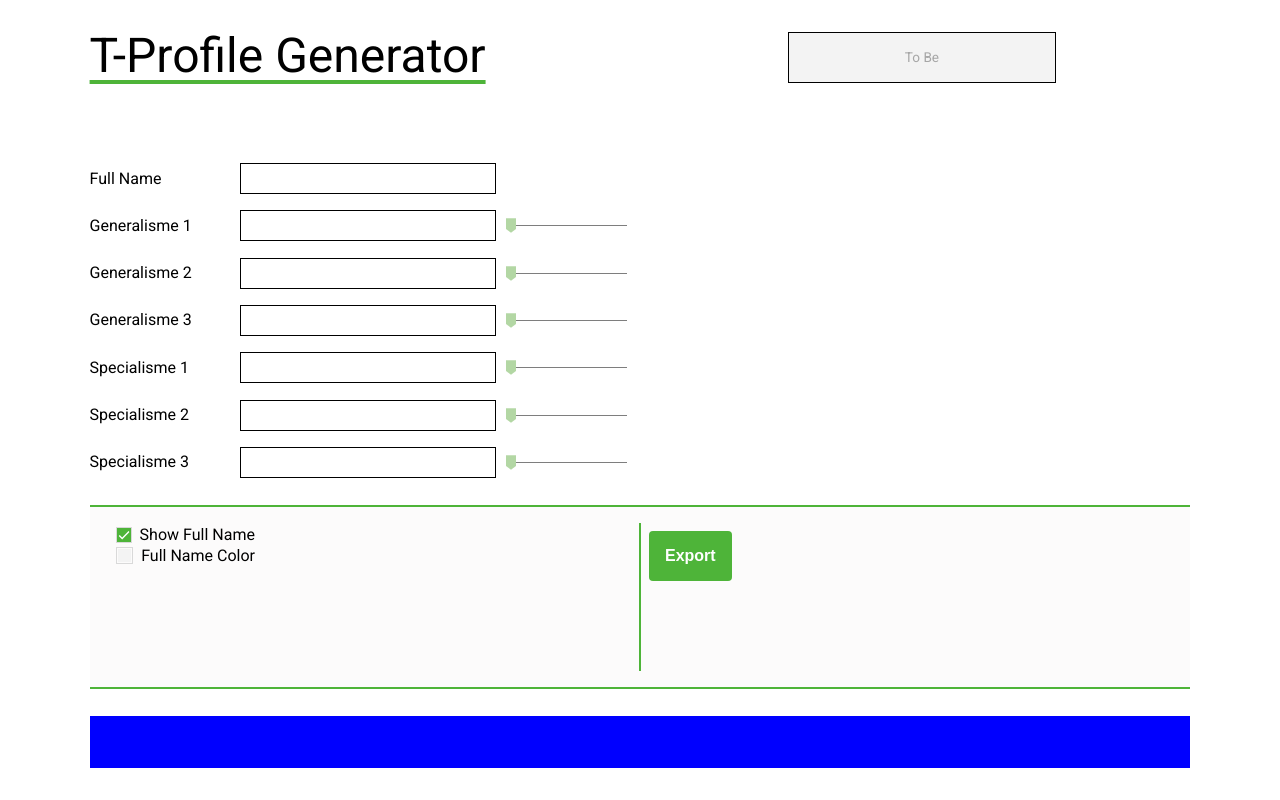
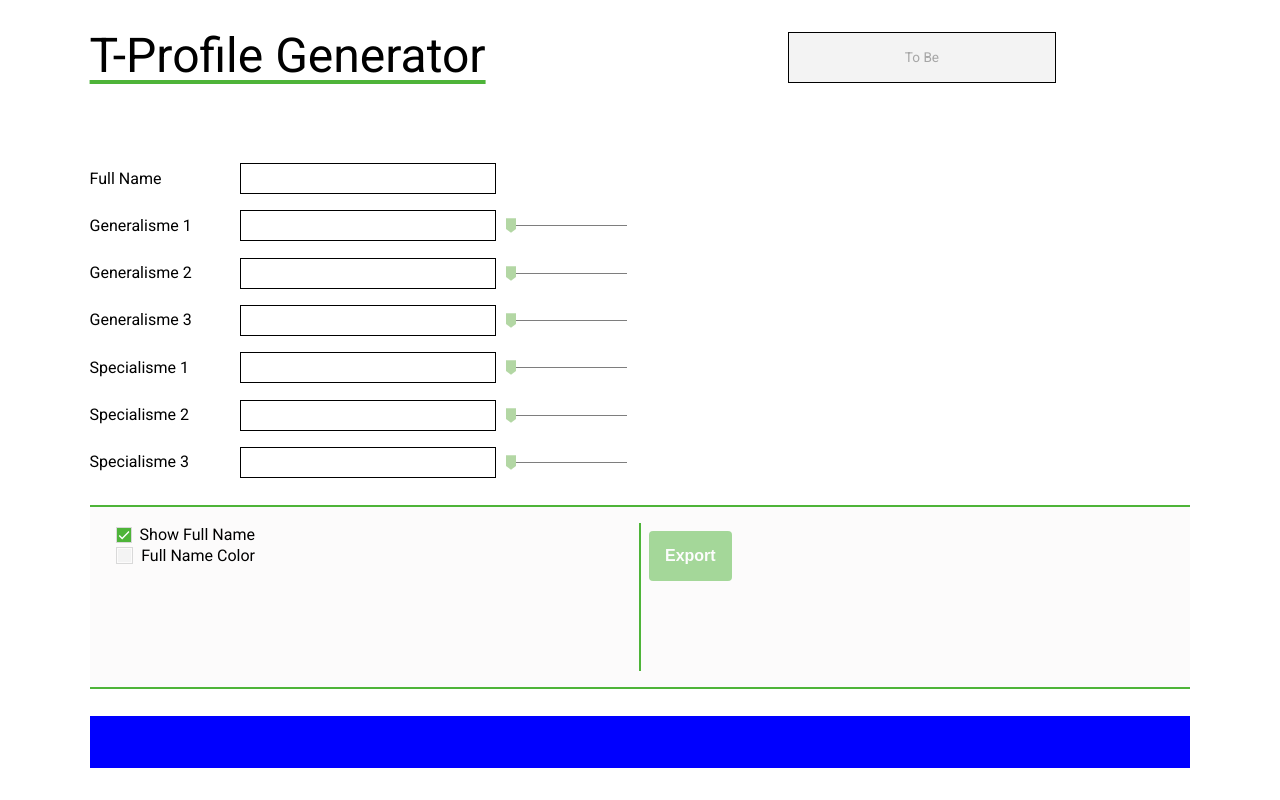
Before and after one commit to Euricom/t-profile-gen-v2, a React (Vite) app: page / in a window 1280 px wide. Built offline with nearby package versions, Linux system fonts and the light colour scheme.

Commit message:
wip: add disabled state for button component

```diff
--- a/src/App.tsx
+++ b/src/App.tsx
@@ -18,7 +18,7 @@ function App(): JSX.Element {
 
   return (
     <Layout
-      config={<Config onExportClick={handleImageExport} />}
+      config={<Config isExportDisabled={!isTprofilePresent} onExportClick={handleImageExport} />}
       header={<Header>T-Profile Generator</Header>}
       cookies={<Test />}
       preview={isTprofilePresent ? <TProfile ref={imageExportDOMNode} /> : null}
--- a/src/components/Button/Button.tsx
+++ b/src/components/Button/Button.tsx
@@ -4,12 +4,13 @@ import { ButtonProps } from './types';
 
 const Button = ({
   children,
+  isDisabled = false,
   onClick,
   size = 'medium',
   type = 'button',
   variant = 'primary',
 }: ButtonProps): JSX.Element => (
-  <S.Button size={size} onClick={(event) => onClick(event)} type={type} variant={variant}>
+  <S.Button disabled={isDisabled} size={size} onClick={(event) => onClick(event)} type={type} variant={variant}>
     {children}
   </S.Button>
 );
--- a/src/components/Button/styles.ts
+++ b/src/components/Button/styles.ts
@@ -1,7 +1,7 @@
 import styled from 'styled-components';
 import { ButtonProps } from './types';
 
-export const Button = styled.button<Pick<ButtonProps, 'variant' | 'size'>>`
+export const Button = styled.button<Pick<ButtonProps, 'isDisabled' | 'variant' | 'size'>>`
   background-color: ${({ theme, variant }) =>
     variant === 'primary' ? theme.colors.primary[500] : theme.colors['euri-grey']};
   border: none;
@@ -20,6 +20,7 @@ export const Button = styled.button<Pick<ButtonProps, 'variant' | 'size'>>`
   }};
   font-weight: 700;
   margin: 0.5rem;
+  opacity: ${({ disabled }) => (disabled ? 0.5 : 1)};
   transition: all 300ms;
   padding: 1rem;
 
--- a/src/components/Button/types.ts
+++ b/src/components/Button/types.ts
@@ -2,6 +2,7 @@ import React from 'react';
 
 export interface ButtonProps {
   children: React.ReactNode;
+  isDisabled?: boolean;
   onClick: (event: React.MouseEvent<HTMLButtonElement, MouseEvent>) => void;
   size?: 'small' | 'medium' | 'large';
   type?: 'submit' | 'button' | 'reset';
--- a/src/components/Config/index.tsx
+++ b/src/components/Config/index.tsx
@@ -29,8 +29,9 @@ const Config = ({ isExportDisabled, onExportClick }: ConfigProps): JSX.Element =
     <ProfileConfig />
     <Vr />
     <TemplateDiv>
-      {isExportDisabled}
-      <Button onClick={() => onExportClick()}>Export</Button>
+      <Button isDisabled={isExportDisabled} onClick={() => onExportClick()}>
+        Export
+      </Button>
     </TemplateDiv>
   </Wrapper>
 );
```
Also changed, not shown: 1 other file (tests, documents, lock files or other folders).
